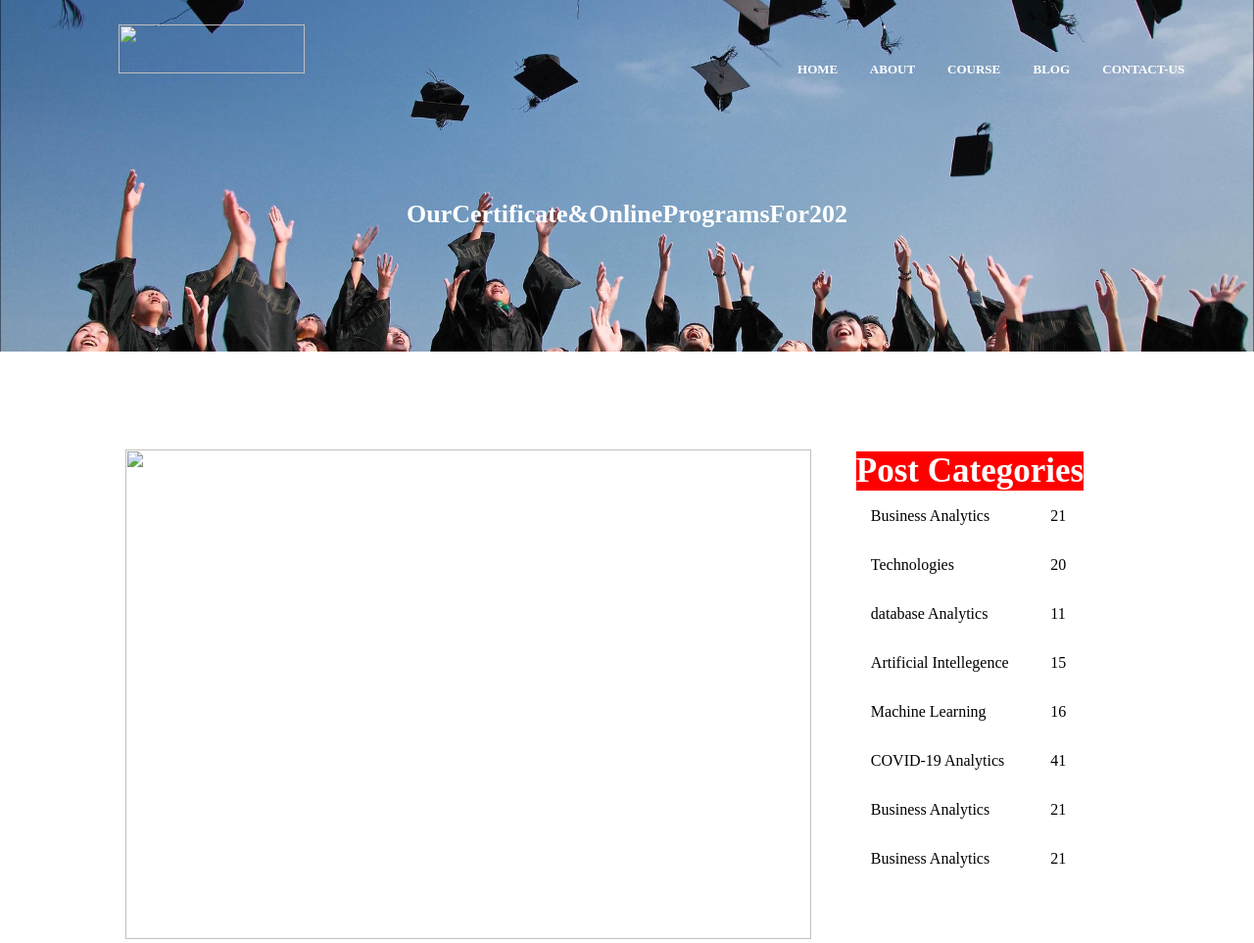
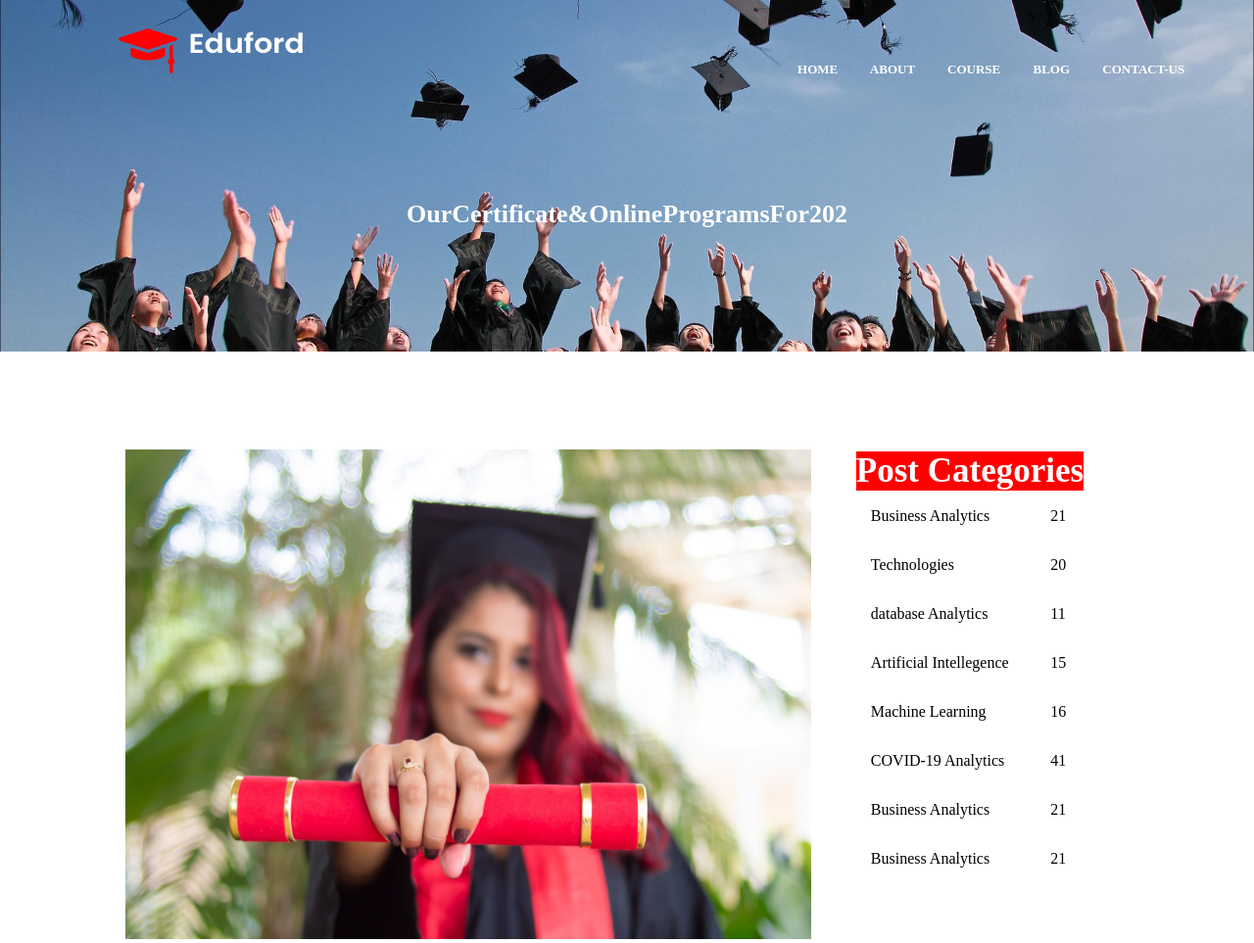
Before and after one commit to AryaAppaji/eduford, a plain HTML site: page blog.html in a window 1280 px wide. Shown: the top 963 px of the page at 98% size. Drawn offline with Linux system fonts and the light colour scheme.

Commit message:
Update blog.html

```diff
--- a/blog.html
+++ b/blog.html
@@ -8,7 +8,7 @@
 <body>
     <center>
         <div class="A">
-            <img src="eduford_img/logo.png">
+            <img src="logo.png">
             <a href="index.html">HOME</a>
             <a href="about.html">ABOUT</a>
             <a href="course.html">COURSE</a>
@@ -17,7 +17,7 @@
             <h1>OurCertificate&OnlineProgramsFor202</h1>
         </div>
         <div class="B">
-            <img src="eduford_img/certificate.jpg">
+            <img src="certificate.jpg">
             <table>
                 <tr><th colspan="2" class="C">Post Categories</th></tr>
                 <tr>
```
